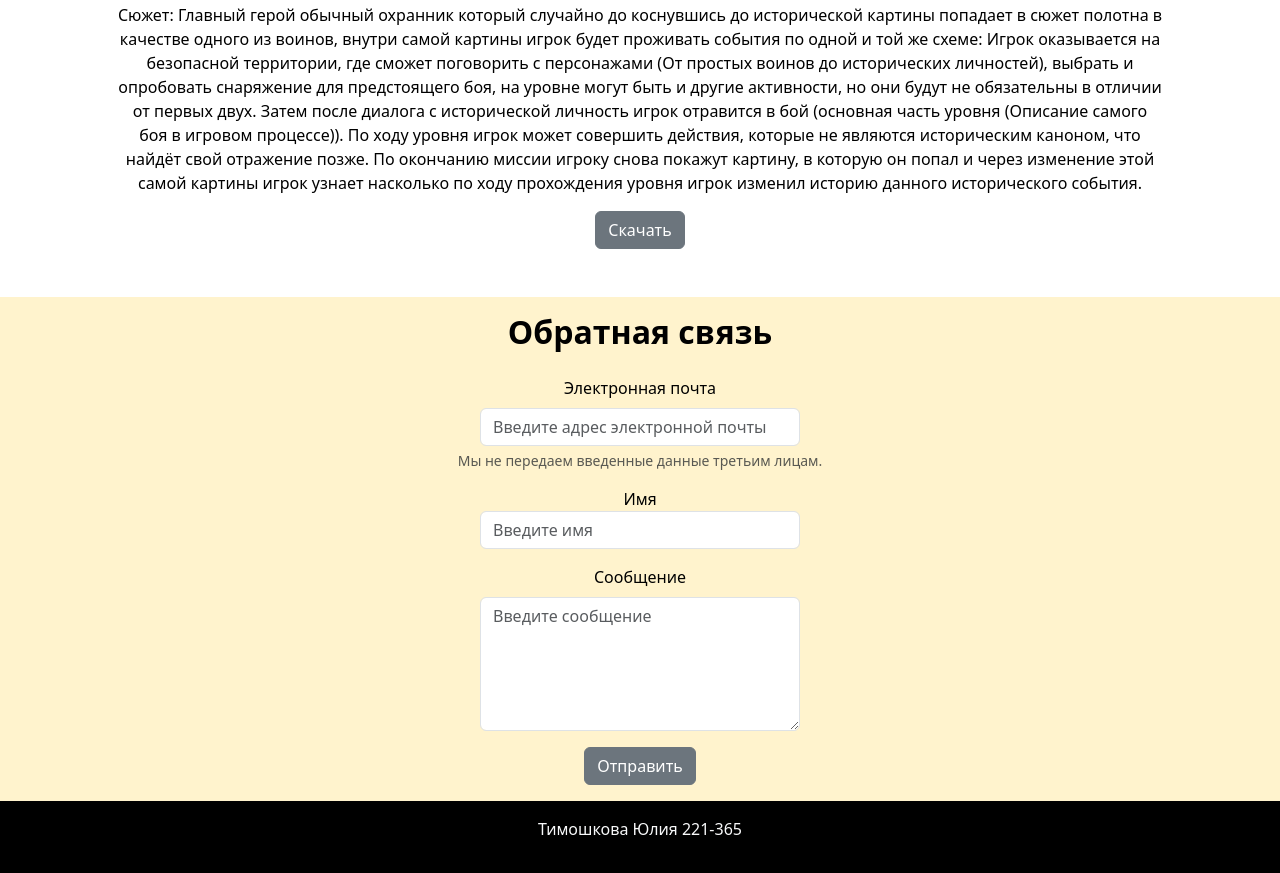
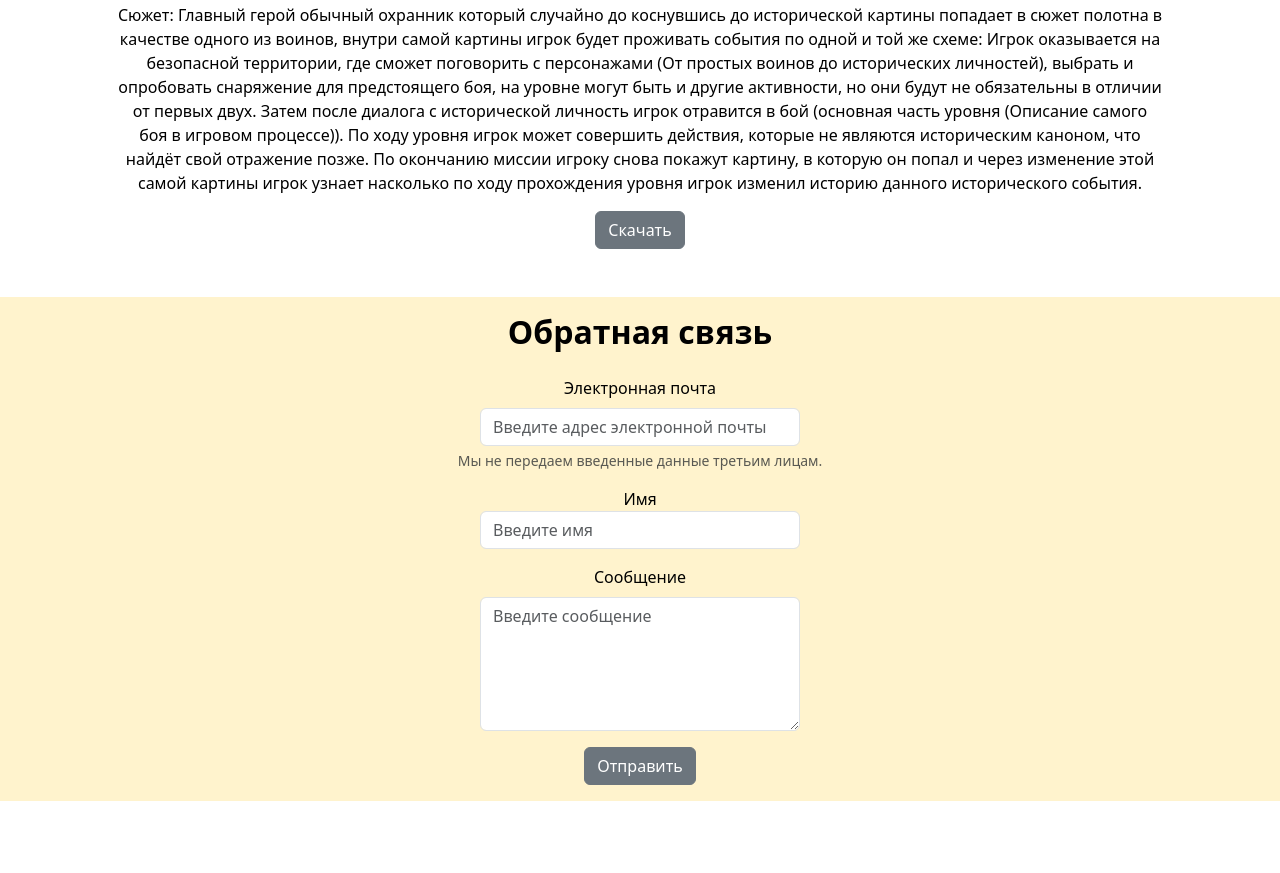
Before and after one commit to TimoshkovaYulia/new_project_Timoshkova, a plain HTML site: page index.html in a window 1280 px wide. Shown: the part 483-1356 px from the top of the page. After the commit the page ends 1284 px from the top, so only its background shows below. Drawn offline with nearby package versions, Linux system fonts and the light colour scheme.

Commit message:
убрала футер

```diff
--- a/index.html
+++ b/index.html
@@ -96,8 +96,5 @@
                 </div>
             </section>
         </main>
-        <footer class="bg-black text-black py-3">
-            <p class="text-center text-light">Тимошкова Юлия 221-365</p>
-        </footer>
     </body>
 </html>
```
